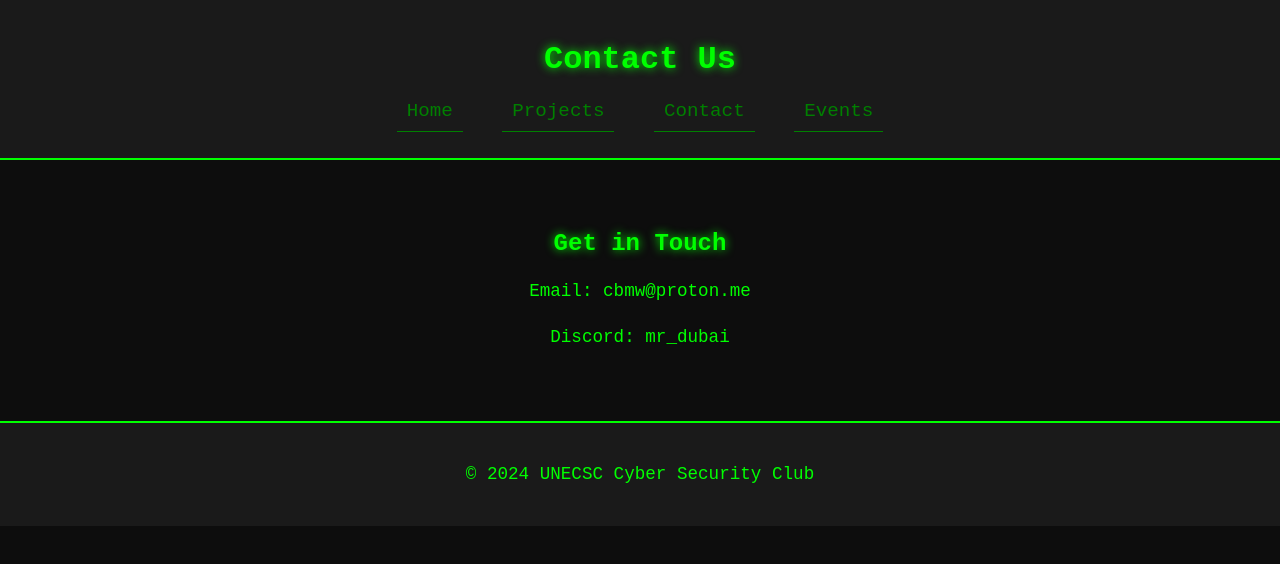
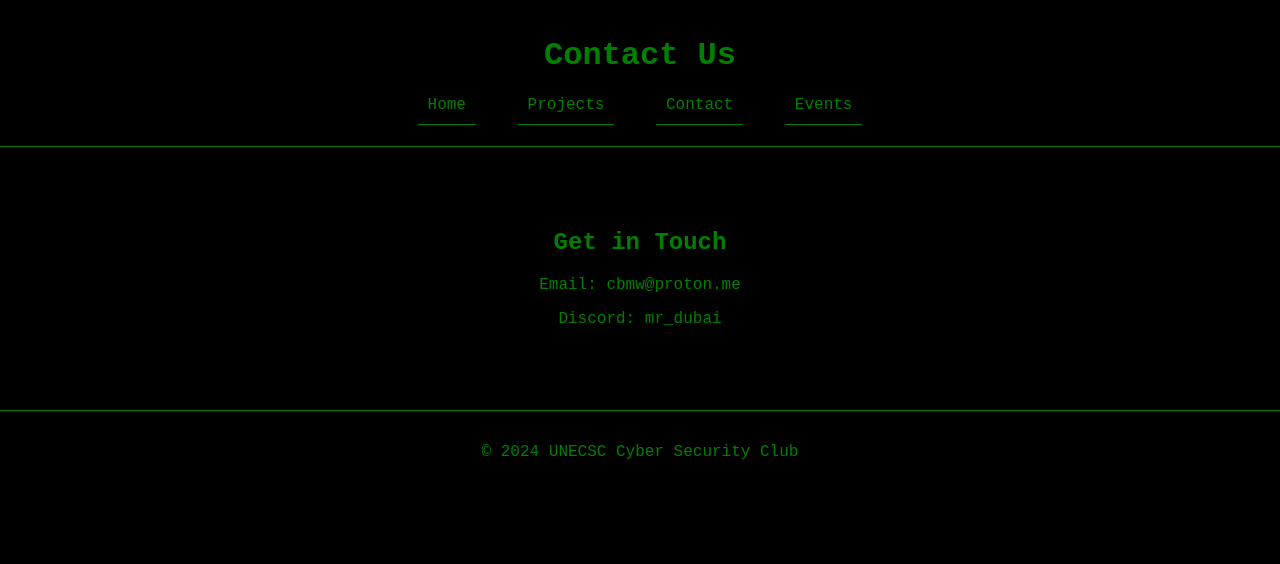
Before and after one commit to CBMW/UNECSC, a plain HTML site: page contact.html in a window 1280 px wide. Drawn offline with Linux system fonts and the light colour scheme.

Commit message:
Update contact.html

```diff
--- a/contact.html
+++ b/contact.html
@@ -5,74 +5,6 @@
     <meta name="viewport" content="width=device-width, initial-scale=1.0">
     <title>Contact - UNECSC Cyber Security Club</title>
     <link rel="stylesheet" href="styles.css">
-    <style>
-        /* Dark theme with neon accents */
-        body {
-            background-color: #0d0d0d;
-            color: #00ff00;
-            font-family: "Courier New", Courier, monospace;
-        }
-
-        h1, h2 {
-            color: #00ff00;
-            text-shadow: 0px 0px 10px #00ff00;
-        }
-
-        a {
-            color: #00ff00;
-            text-decoration: none;
-            transition: color 0.3s ease;
-        }
-
-        a:hover {
-            color: #ff0000;
-        }
-
-        header {
-            text-align: center;
-            padding: 20px;
-            background-color: #1a1a1a;
-            border-bottom: 2px solid #00ff00;
-        }
-
-        nav ul {
-            list-style-type: none;
-            padding: 0;
-        }
-
-        nav ul li {
-            display: inline;
-            margin: 0 15px;
-        }
-
-        nav ul li a {
-            font-size: 1.2rem;
-        }
-
-        main {
-            padding: 20px;
-        }
-
-        section {
-            margin: 50px auto;
-            width: 80%;
-            text-align: center;
-        }
-
-        p {
-            font-size: 1.1rem;
-            line-height: 1.6;
-        }
-
-        footer {
-            text-align: center;
-            padding: 20px;
-            background-color: #1a1a1a;
-            color: #00ff00;
-            border-top: 2px solid #00ff00;
-        }
-
-    </style>
 </head>
 <body>
     <header>
```
